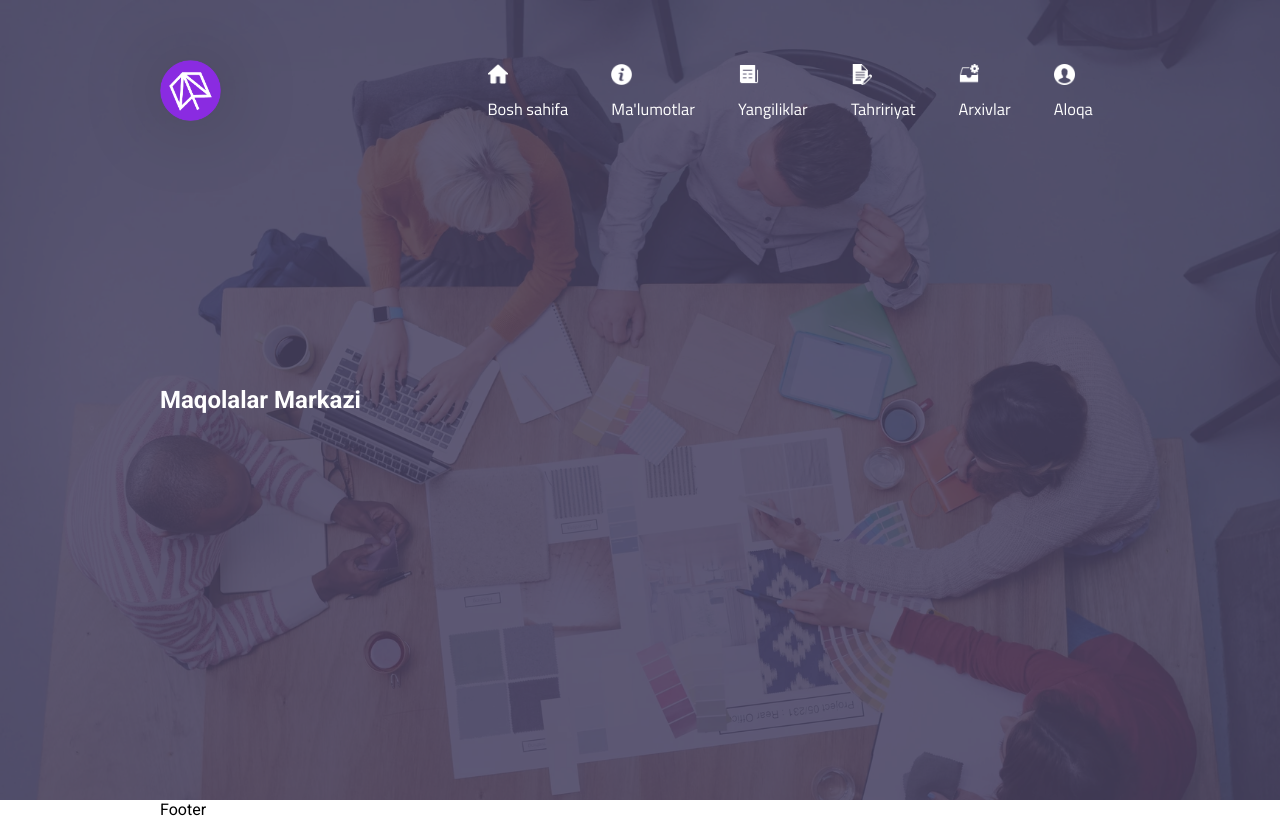
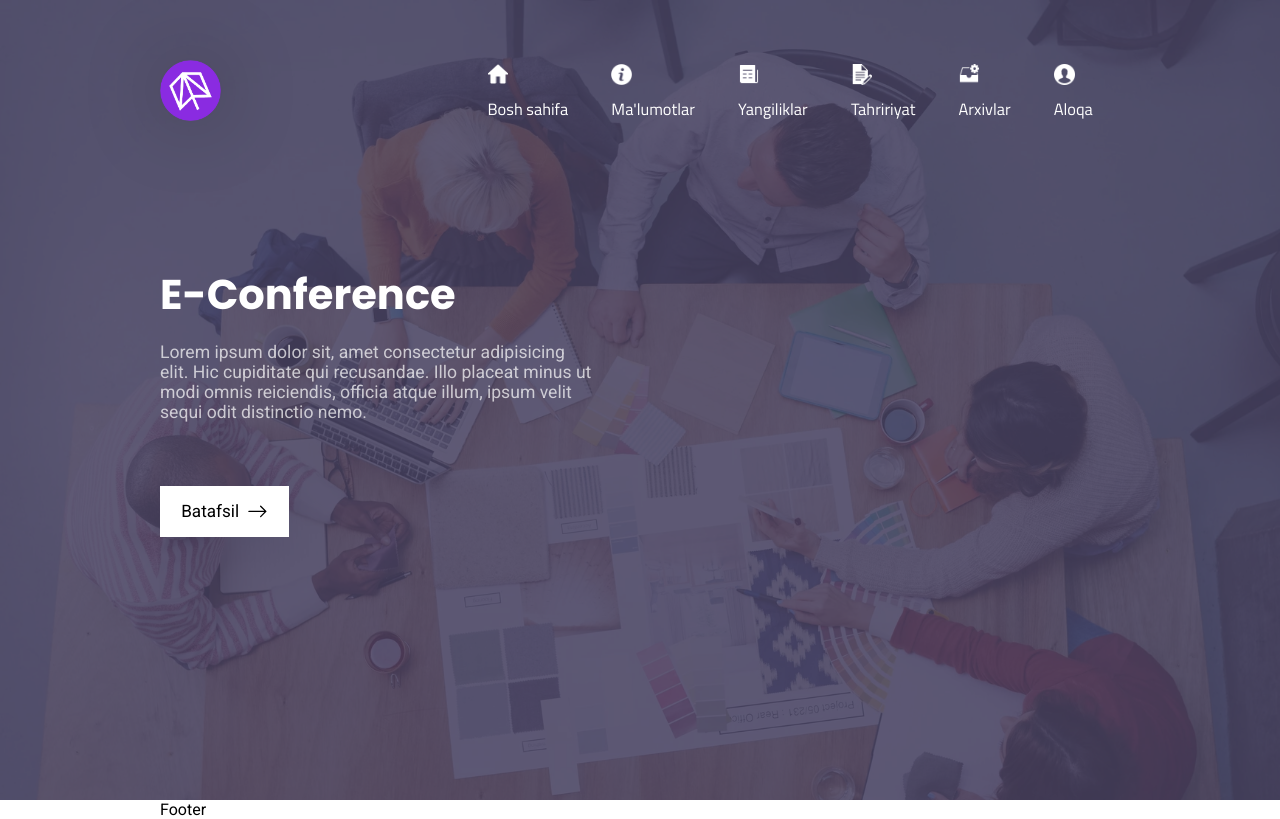
Before and after one commit to Sardorbek0731/e-conference, a React (Vite) app: page / in a window 1280 px wide. Built offline with nearby package versions, Linux system fonts and the light colour scheme.

Commit message:
added title texts

```diff
--- a/src/App.css
+++ b/src/App.css
@@ -1,4 +1,5 @@
 /* Google Fonts */
+@import url("https://fonts.googleapis.com/css2?family=Nunito:ital,wght@0,200..1000;1,200..1000&family=Poppins:ital,wght@0,100;0,200;0,300;0,400;0,500;0,600;0,700;0,800;0,900;1,100;1,200;1,300;1,400;1,500;1,600;1,700;1,800;1,900&family=Roboto:ital,wght@0,100..900;1,100..900&family=Titillium+Web:ital,wght@0,200;0,300;0,400;0,600;0,700;0,900;1,200;1,300;1,400;1,600;1,700&display=swap");
 @import url("https://fonts.googleapis.com/css2?family=Roboto:ital,wght@0,100..900;1,100..900&display=swap");
 @import url("https://fonts.googleapis.com/css2?family=Nunito:ital,wght@0,200..1000;1,200..1000&family=Roboto:ital,wght@0,100..900;1,100..900&family=Titillium+Web:ital,wght@0,200;0,300;0,400;0,600;0,700;0,900;1,200;1,300;1,400;1,600;1,700&display=swap");
 @import url("https://fonts.googleapis.com/css2?family=Nunito:ital,wght@0,200..1000;1,200..1000&family=Roboto:ital,wght@0,100..900;1,100..900&display=swap");
--- a/src/components/home/Home.css
+++ b/src/components/home/Home.css
@@ -20,10 +20,44 @@
 }
 
 .homeTitle {
+  display: flex;
+  flex-direction: column;
+  align-items: start;
   position: relative;
   z-index: 2;
+  width: 45%;
 }
 
 .homeTitle h1 {
   color: white;
+  margin-bottom: 1rem;
+  font-size: 2.6rem;
+  font-family: "Poppins", sans-serif;
 }
+
+.homeTitle p {
+  font-size: 1.1rem;
+  color: rgba(255, 255, 255, 0.7);
+  margin-bottom: 4rem;
+}
+
+.detailBtn {
+  display: flex;
+  align-items: center;
+  background-color: white;
+  padding: 0.85rem 1.2rem;
+  transition: all 0.3s;
+  cursor: pointer;
+  color: black;
+  font-size: 1.07rem;
+  border: 2px solid white;
+}
+.detailBtn:hover {
+  color: white;
+  background-color: #8a2be1;
+}
+.detailBtn svg {
+  margin-left: 0.5rem;
+  width: 1.3rem;
+  height: 1.3rem;
+}
--- a/src/components/home/Home.jsx
+++ b/src/components/home/Home.jsx
@@ -1,11 +1,36 @@
 // CSS
 import "./Home.css";
+
+// React Router DOM
+import { NavLink } from "react-router-dom";
 
 function Home() {
   return (
     <section className="home container">
       <div className="homeTitle">
-        <h1>Maqolalar Markazi</h1>
+        <h1>E-Conference</h1>
+        <p>
+          Lorem ipsum dolor sit, amet consectetur adipisicing elit. Hic
+          cupiditate qui recusandae. Illo placeat minus ut modi omnis
+          reiciendis, officia atque illum, ipsum velit sequi odit distinctio
+          nemo.
+        </p>
+        <NavLink to="#" className="detailBtn">
+          Batafsil
+          <svg
+            xmlns="http://www.w3.org/2000/svg"
+            width="16"
+            height="16"
+            fill="currentColor"
+            className="bi bi-arrow-right"
+            viewBox="0 0 16 16"
+          >
+            <path
+              fillRule="evenodd"
+              d="M1 8a.5.5 0 0 1 .5-.5h11.793l-3.147-3.146a.5.5 0 0 1 .708-.708l4 4a.5.5 0 0 1 0 .708l-4 4a.5.5 0 0 1-.708-.708L13.293 8.5H1.5A.5.5 0 0 1 1 8"
+            />
+          </svg>
+        </NavLink>
       </div>
     </section>
   );
```
